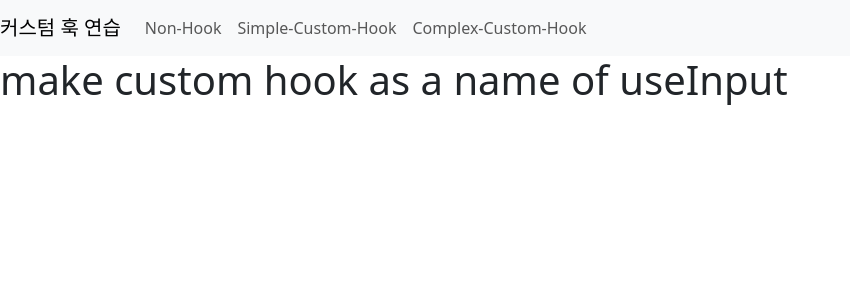
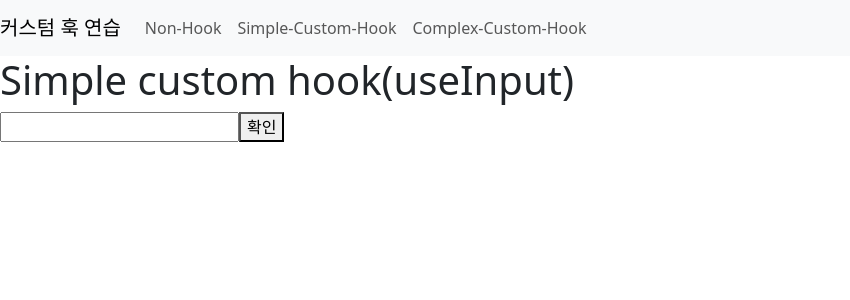
Before and after one commit to Choung-Hoon/react-custom-hook, a React (Create React App) app: page /v2 in a window 1280 px wide. Shown: the top 300 px of the page, without its empty margins (0-850 px from the left). Built offline with nearby package versions, Linux system fonts and the light colour scheme.

Commit message:
LightCustomHook, useIput 완성

```diff
--- a/src/component/LightCustomeHook.js
+++ b/src/component/LightCustomeHook.js
@@ -1,7 +1,18 @@
+import { useInput } from "../hook/useInput";
+
+function displayMessage(message) {
+  alert(message);
+}
+
 const LightCustomeHook = () => {
+  console.log("커스텀 훅(useInput)을 이용하여 input요소의 기본 기능과 상태 관리를 한다.");
+  const [inputValue, handleChanged, handleSubmit] = useInput("", displayMessage);
+
   return (
     <div>
-      <h1>make custom hook as a name of useInput</h1>
+      <h1>Simple custom hook(useInput)</h1>
+      <input type="text" onChange={handleChanged} value={inputValue} />
+      <button onClick={handleSubmit}>확인</button>
     </div>
   );
 };
--- /dev/null
+++ b/src/hook/useInput.js
@@ -0,0 +1,14 @@
+import { useState } from "react";
+
+// use로 시작하는 함수 작성
+export function useInput(initialValue, callback) {
+  const [inputValue, setInputValue, displayMessage] = useState(initialValue);
+
+  const handleChanged = (e) => setInputValue(e.target.value);
+  const handleSubmit = (e) => {
+    setInputValue(inputValue);
+    callback(inputValue);
+  };
+
+  return [inputValue, handleChanged, handleSubmit];
+}
```
Also changed, not shown: src/hotfix/hotfix.md (deleted, +0 -1 lines).
